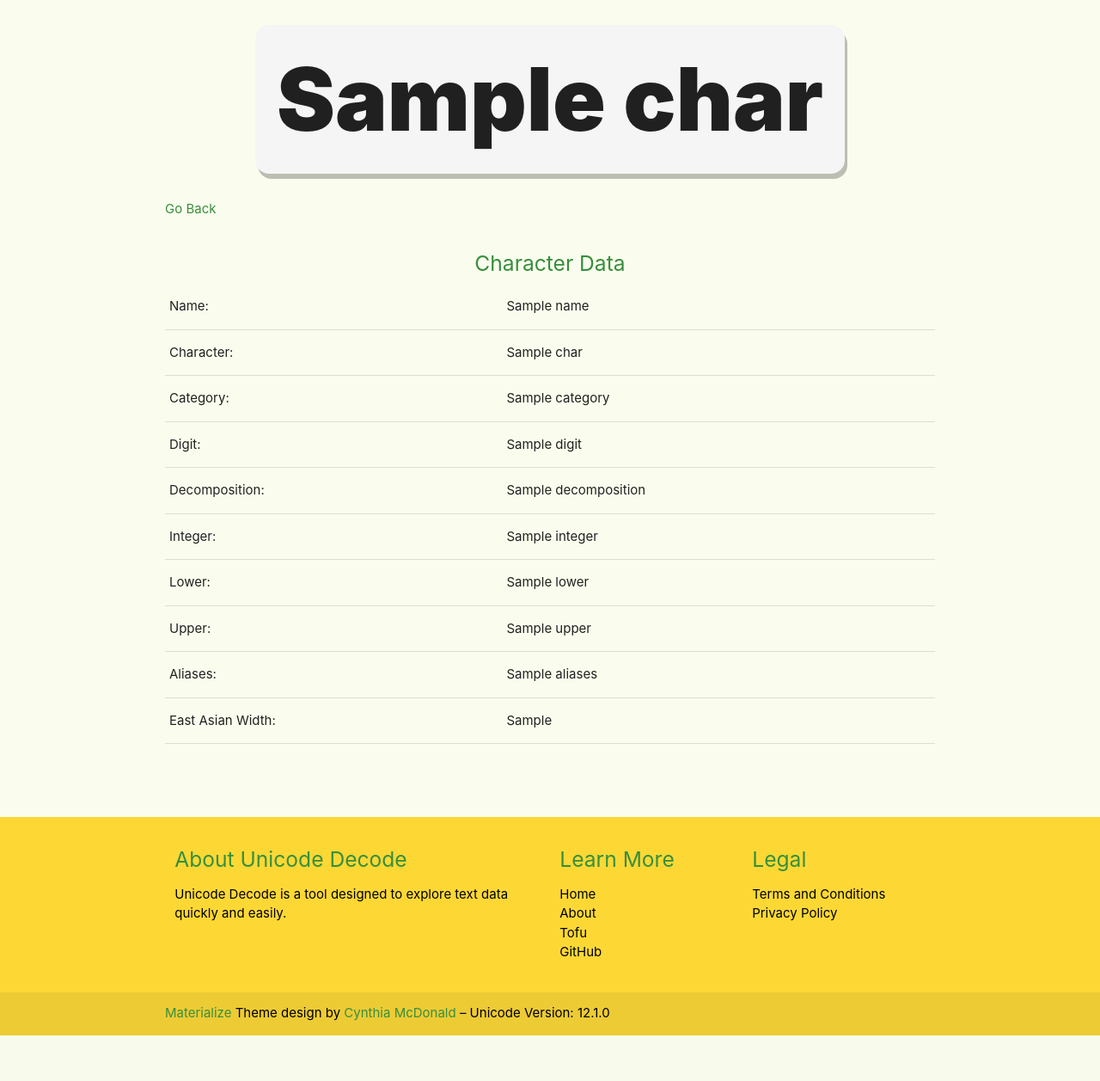
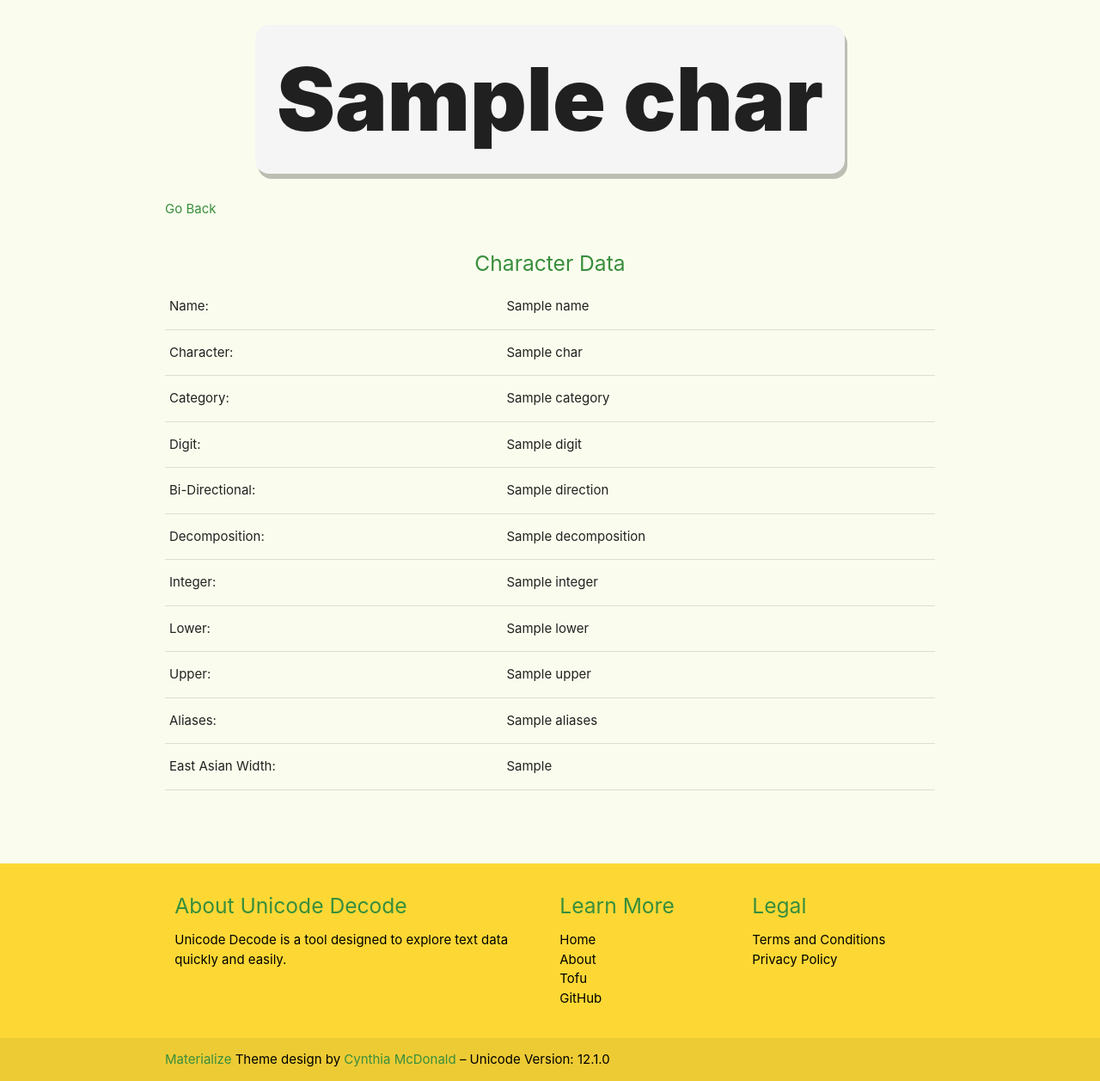
Before and after one commit to danieljdorado/unicodedecode, a Django app: template templates/decode/character.html in a window 1280 px wide. Shown: the part 335-1592 px from the top of the page at 86% size. Before the commit the page ends 1539 px from the top, so only its background shows below. Run offline with Django 3.2, Linux system fonts and the light colour scheme; the template is opened without the code that fills it: most values are stand-ins (such as "Sample title", 1, 10 or a date in 2020); some libraries are stand-ins or nearby versions.

Commit message:
Add Bi Directional Column

```diff
--- a/templates/decode/character.html
+++ b/templates/decode/character.html
@@ -32,6 +32,10 @@
       <td>{{ digit }}</td>
     </tr>
     <tr>
+      <td>Bi-Directional:</td>
+      <td>{{ direction }}</td>
+    </tr>
+    <tr>
       <td>Decomposition:</td>
       <td>{{ decomposition }}</td>
     </tr>
```
